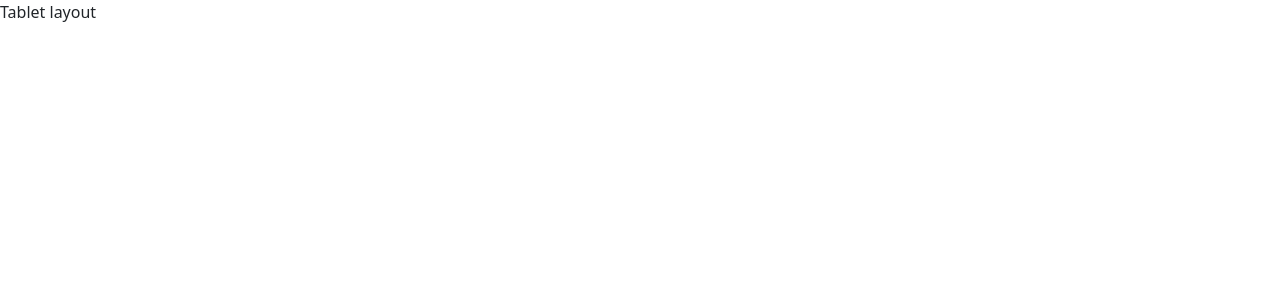
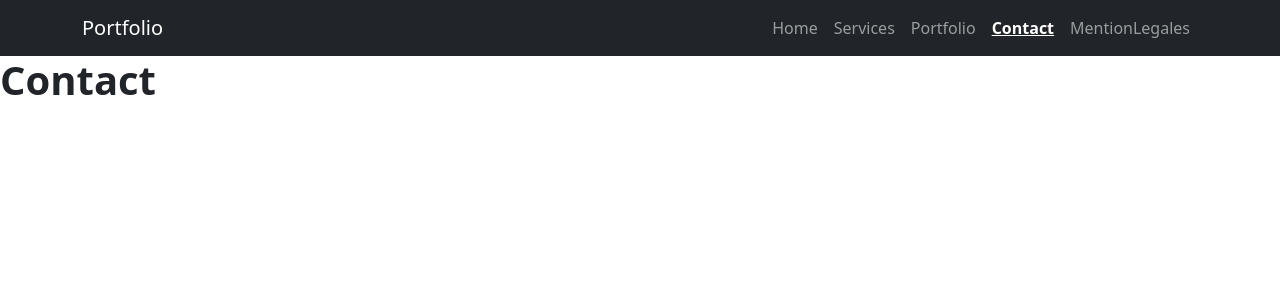
Before and after one commit to HidekashiLawliet/PortfolioCEF, a React (Create React App) app in the folder portfolio/: page /Contact in a window 1280 px wide. Shown: the top 300 px of the page. Built offline with nearby package versions, Linux system fonts and the light colour scheme.

Commit message:
Add Navbar and Contact page, set up routing
Added Navbar and Contact components to the project. Integrated react-router-dom for client-side routing and updated App.js to include navigation. Also added Bootstrap for styling and made related updates to package.json and App.css.

```diff
--- a/portfolio/package.json
+++ b/portfolio/package.json
@@ -7,9 +7,11 @@
         "@testing-library/jest-dom": "^6.9.1",
         "@testing-library/react": "^16.3.2",
         "@testing-library/user-event": "^13.5.0",
+        "bootstrap": "^5.3.8",
         "react": "^19.2.3",
         "react-dom": "^19.2.3",
-        "react-scripts": "5.0.1",
+        "react-router-dom": "^7.13.0",
+        "react-scripts": "^5.0.1",
         "web-vitals": "^2.1.4"
     },
     "scripts": {
--- a/portfolio/src/App.css
+++ b/portfolio/src/App.css
@@ -74,27 +74,6 @@ p {
 
 }
 
-/* Tablet */
-@media (min-width: 768px) and (max-width: 1289px) {
-	.tablet {
-		display: block;
-
-		.header {
-			font-size: 18px;
-		}
-	}
-}
-
-/* Mobile */
-@media (max-width: 767px) {
-	.mobile {
-		display: block;
-
-		.header {
-			font-size: 12px;
-		}
-	}
-}
 
 .App {
 	display: flexbox;
@@ -190,3 +169,27 @@ p {
 .shortIcon {
 	height: 16px;
 }
+
+
+/* Tablet */
+@media (min-width: 768px) and (max-width: 1289px) {
+	.tablet {
+		display: block;
+
+		.header {
+			font-size: 18px;
+		}
+	}
+}
+
+
+/* Mobile */
+@media (max-width: 767px) {
+	.mobile {
+		display: block;
+
+		.header {
+			font-size: 12px;
+		}
+	}
+}
--- a/portfolio/src/App.js
+++ b/portfolio/src/App.js
@@ -7,15 +7,20 @@ import pingIcon from "./assets/icon/map-pin.svg";
 import personIcon from "./assets/icon/person-16.svg";
 import repoIcon from "./assets/icon/repo-16.svg";
 import userPlusIcon from "./assets/icon/user-plus.svg";
-
-
-
 import doraemon from "./assets/img/doraemon.png";
 import githubFav from "./assets/img/github.png";
 import imageAboutMe from "./assets/img/john-doe-about.jpg";
 import linkedinFav from "./assets/img/linkedin.png";
 import twitterFav from "./assets/img/twitter.png";
 
+
+import 'bootstrap/dist/css/bootstrap.min.css';
+import { BrowserRouter, Link, Route, Routes } from "react-router-dom";
+import Navbar from "./components/Navbar";
+import Contact from "./pages/Contact";
+import MentionLegales from "./pages/MentionLegales";
+import Portfolio from "./pages/Portfolio";
+import Services from "./pages/Services";
 
 function CardMenu({ onClose }) {
 	return (
@@ -61,10 +66,10 @@ function Header() {
 					<a href="#home" data-bs-spy="scroll" className="nav-pills active text-white text-decoration-none">
 						<span className="customLink active">HOME</span>
 					</a>
-					<span className="customLink">SERVICES</span>
-					<span className="customLink ">PORTFOLIO</span>
-					<span className="customLink">CONTACT</span>
-					<span className="customLink">MENTIONS LÉGALES</span>
+					<Link to="/services" className='nav-pills text-white text-decoration-none'><span className="customLink" >SERVICES</span></Link>
+					<Link to="/portfolio" className='nav-pills text-white text-decoration-none'><span className="customLink ">PORTFOLIO</span></Link>
+					<Link to="/contact" className='nav-pills text-white text-decoration-none'><span className="customLink">CONTACT</span></Link>
+					<Link to="/mentionsLegales" className='nav-pills text-white text-decoration-none'><span className="customLink">MENTIONS LÉGALES</span></Link>
 				</div>
 			</div>
 		</div>
@@ -212,8 +217,7 @@ function Footer() {
 		</div>
 	);
 }
-
-function DesktopDisplay() {
+function Display() {
 	return (
 		<section className="desktop">
 			<Header />
@@ -227,11 +231,20 @@ function DesktopDisplay() {
 function App() {
 
 	return (
-		<main className="content">
-			<DesktopDisplay />
-			<section className="tablet">Tablet layout</section>
-			<section className="mobile">Mobile layout</section>
-		</main >
+
+
+		<BrowserRouter>
+			<Navbar />
+			<main className="content">
+				<Routes>
+					<Route path="/" element={<Display />} />
+					<Route path="/Services" element={<Services />} />
+					<Route path="/Portfolio" element={<Portfolio />} />
+					<Route path="/Contact" element={<Contact />} />
+					<Route path="/MentionLegales" element={<MentionLegales />} />
+				</Routes>
+			</main >
+		</BrowserRouter>
 	);
 
 }
--- /dev/null
+++ b/portfolio/src/components/Navbar.js
@@ -0,0 +1,31 @@
+import { NavLink } from "react-router-dom";
+
+export default function Navbar() {
+    return (
+        <nav className="navbar navbar-expand navbar-dark bg-dark">
+            <div className="container">
+                <NavLink className="navbar-brand" to="/">
+                    Portfolio
+                </NavLink>
+
+                <div className="navbar-nav">
+                    <NavLink className="nav-link" to="/">
+                        Home
+                    </NavLink>
+                    <NavLink className="nav-link" to="/Services">
+                        Services
+                    </NavLink>
+                    <NavLink className="nav-link" to="/Portfolio">
+                        Portfolio
+                    </NavLink>
+                    <NavLink className="nav-link" to="/Contact">
+                        Contact
+                    </NavLink>
+                    <NavLink className="nav-link" to="/MentionLegales">
+                        MentionLegales
+                    </NavLink>
+                </div>
+            </div>
+        </nav>
+    );
+}
--- /dev/null
+++ b/portfolio/src/pages/Contact.js
@@ -0,0 +1,3 @@
+export default function Contact() {
+    return <h1>Contact</h1>;
+}
```
Also changed, not shown: 1 other file (tests, documents, lock files or other folders).
